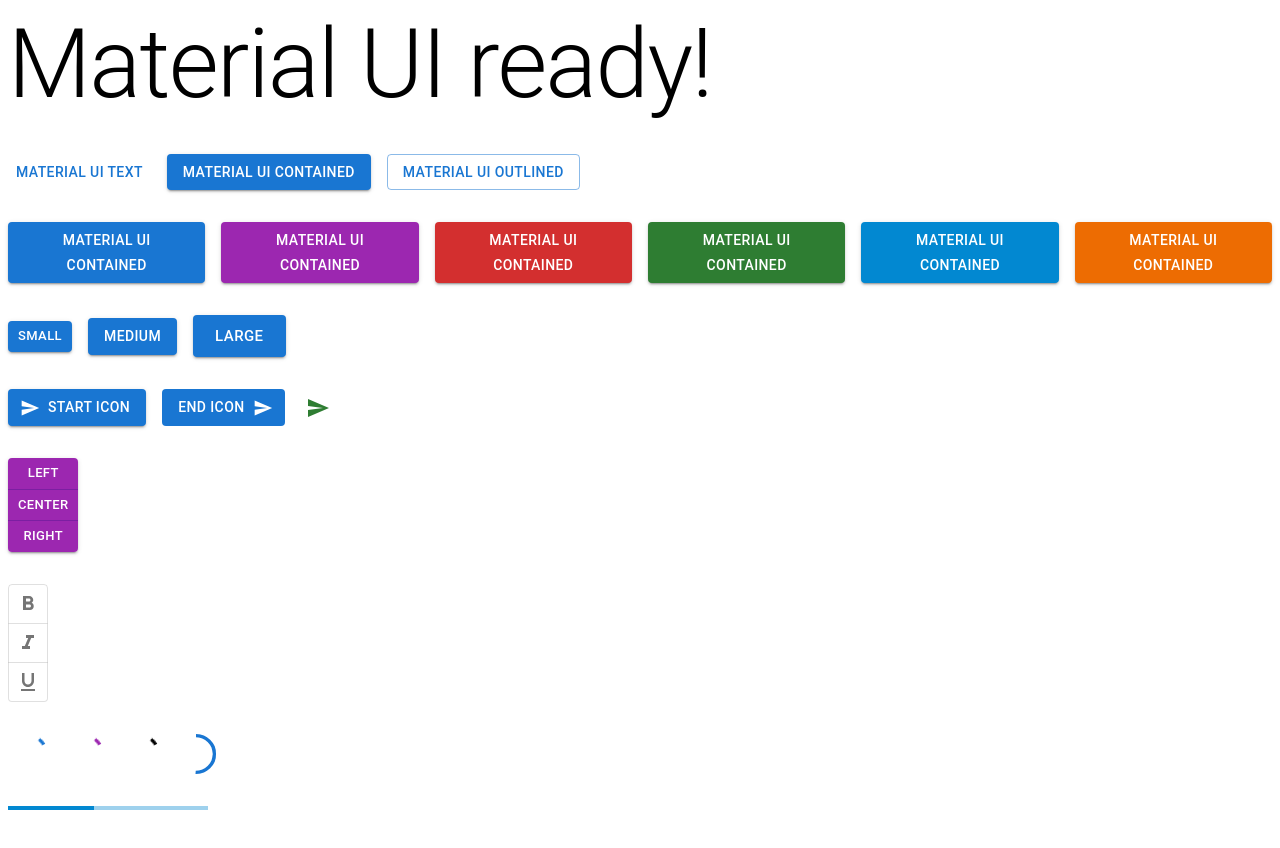
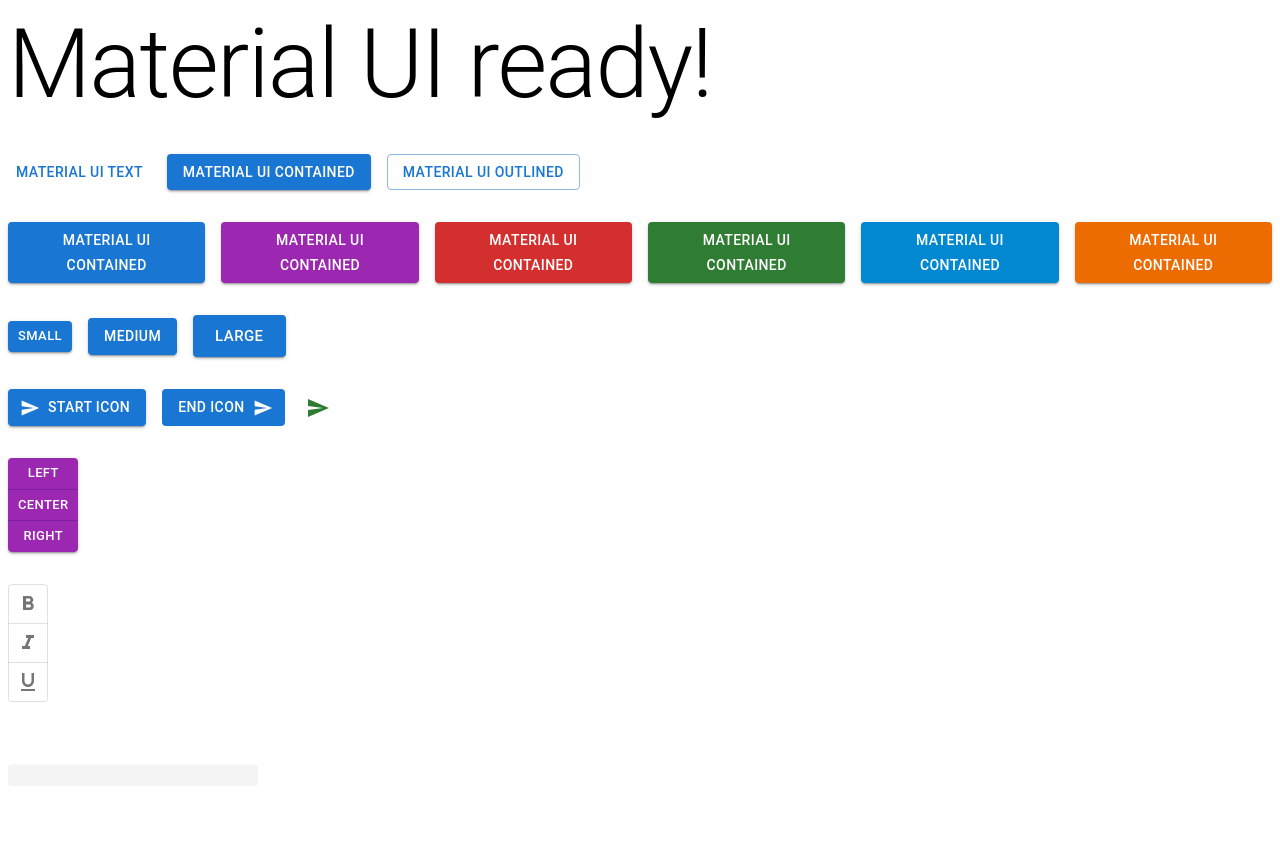
Before and after one commit to xiraynedev/material-ui-demo, a Next.js app: page / in a window 1280 px wide. Shown: the top 848 px of the page. Built offline with nearby package versions, Linux system fonts and the light colour scheme.

Commit message:
add MuiSkeleton component

```diff
--- /dev/null
+++ b/components/MuiSkeleton.tsx
@@ -0,0 +1,16 @@
+import Skeleton from '@mui/material/Skeleton';
+import Stack from '@mui/material/Stack';
+import { useState } from 'react';
+
+export default function MuiSkeleton() {
+
+  const [loading, setLoading] = useState(true);
+
+  return (
+    <Stack marginY={4} width={250}>
+      {
+          <h1>{loading ? <Skeleton /> : 'Ready to go!' }</h1>
+      }
+    </Stack>
+  );
+}
--- a/pages/index.tsx
+++ b/pages/index.tsx
@@ -8,6 +8,7 @@
 import MuiRadioButton from "../components/MuiRadioButton";
 import MuiRating from "../components/MuiRating";
 import MuiSelect from "../components/MuiSelect";
+import MuiSkeleton from "../components/MuiSkeleton";
 import MuiTextField from "../components/MuiTextField";
 import MuiTypography from "../components/MuiTypography";
 
@@ -26,7 +27,8 @@
       {/* <MuiAutocomplete /> */}
       {/* <MuiCard /> */}
       {/* <MuiList /> */}
-      <MuiProgress />
+      {/* <MuiProgress /> */}
+      <MuiSkeleton />
     </div>
   )
 }
```
